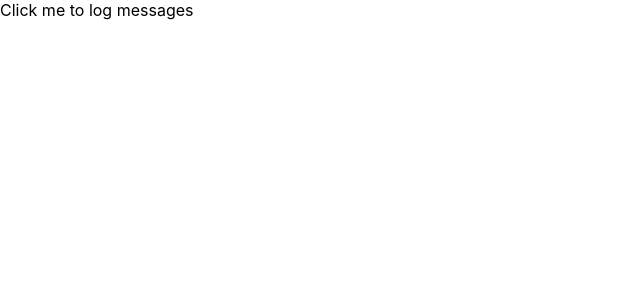
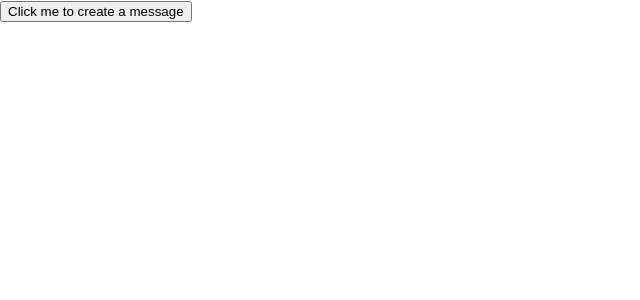
Before and after one commit to BrooklinJazz/sending5e, a React (Create React App) app: page / in a window 1280 px wide. Shown: the top 300 px of the page, without its empty margins (0-640 px from the left). Built offline with nearby package versions, Linux system fonts and the light colour scheme.

Commit message:
connect App to redux and configure SendMessageButton

```diff
--- a/src/components/App/index.tsx
+++ b/src/components/App/index.tsx
@@ -2,20 +2,54 @@ import React from 'react';
 import { IRootstate } from '../../store/store';
 import { IMessage } from '../../store/sending/reducer';
 import { connect } from 'react-redux';
+import { Dispatch, bindActionCreators } from 'redux';
+import { sendMessage } from '../../store/sending/actions';
 
 interface IStateProps {
-  messages: IMessage[]
+  messages: IMessage[];
 }
 
+const mapStateToProps = (state: IRootstate): IStateProps => ({
+  messages: state.sending.messages
+});
 
-const mapStateToProps = (state: IRootstate): IStateProps => ({
-    messages: state.sending.messages
-})
+interface IDispatchProps {
+  sendMessage: typeof sendMessage;
+}
 
-const App = ({messages}: IStateProps) => {
+const mapDispatchToProps = (dispatch: Dispatch): IDispatchProps =>
+  bindActionCreators(
+    {
+      sendMessage
+    },
+    dispatch
+  );
+
+const message: IMessage = { to: 'test to', content: 'test content' };
+
+interface IProps extends IDispatchProps, IStateProps {}
+
+const App = ({ messages, sendMessage }: IProps) => {
   return (
-    <div data-testid="App" onClick={() => console.log(messages)}  className="App">Click me to log messages</div>
+    <div data-testid="App" className="App">
+      <button
+        onClick={() => sendMessage({ message })}
+        data-testid="SendMessageButton"
+      >
+        Click me to create a message
+      </button>
+      <ol>
+        {messages.map((message, index) => (
+          <li key={index} data-testid={`Message${index}`}>
+            to: {message.to} content: {message.content}
+          </li>
+        ))}
+      </ol>
+    </div>
   );
 };
 
-export default connect(mapStateToProps, null)(App);
+export default connect(
+  mapStateToProps,
+  mapDispatchToProps
+)(App);
```
